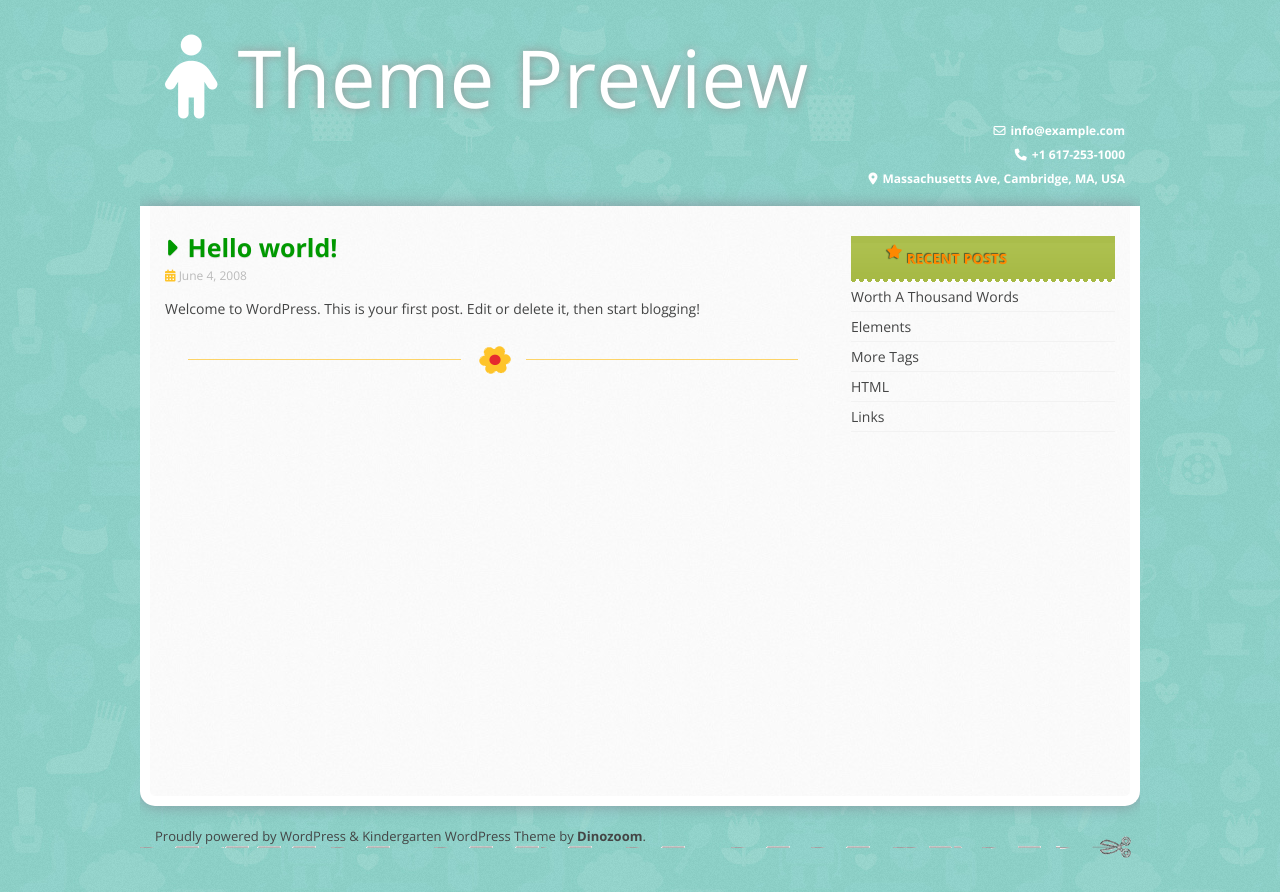
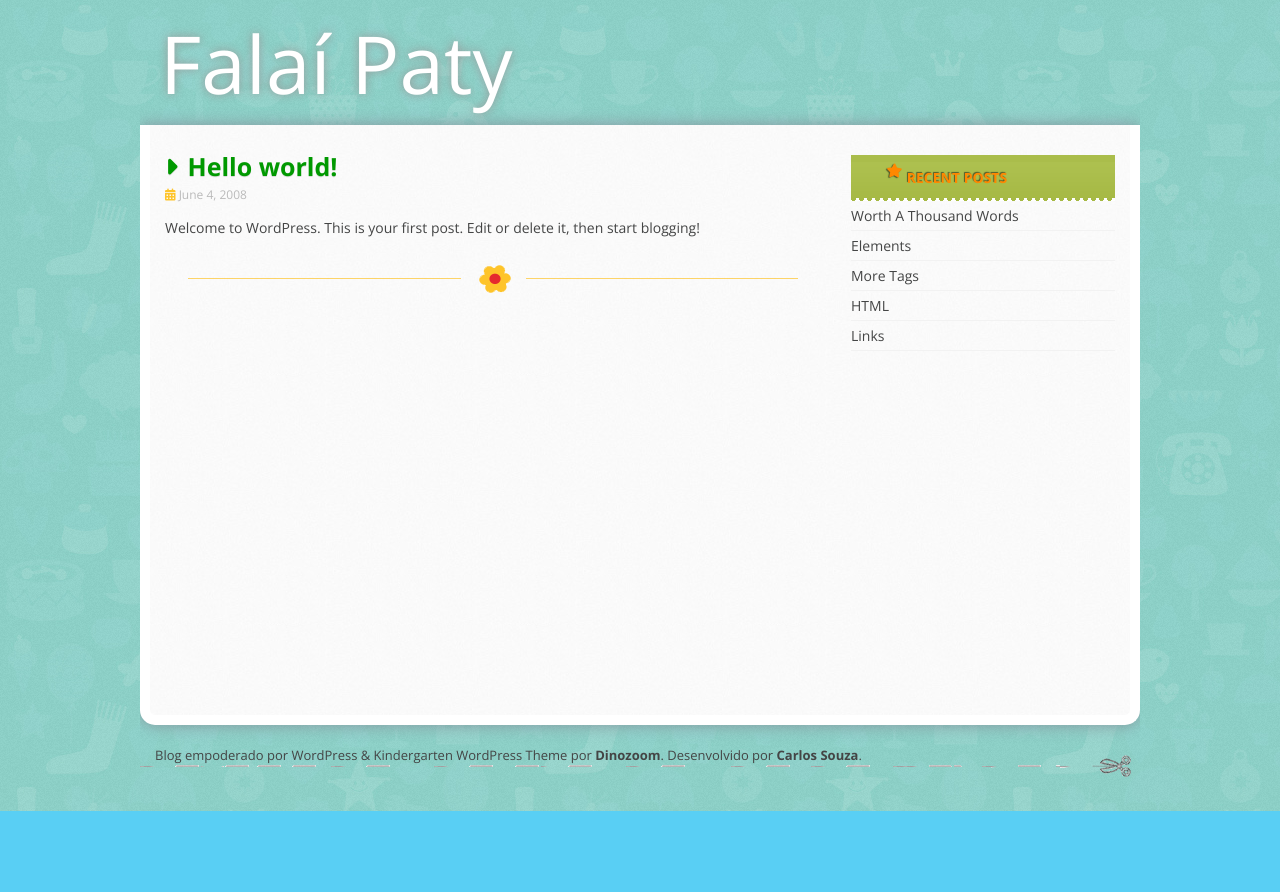
Before and after one commit to falai-paty/falai-paty.github.io, a plain HTML site: page index.html in a window 1280 px wide. After the commit the page ends 811 px from the top, so only its background shows below. Drawn offline with nearby package versions, Linux system fonts and the light colour scheme.

Commit message:
Alterando textos padrões da página principal

```diff
--- a/css/styleec94.css
+++ b/css/styleec94.css
@@ -993,7 +993,7 @@ header.site-header {
 }
 .site-title{
 	display:inline-block;
-	padding:10px 20px 0 5px;
+	padding:10px 20px 10px 5px;
 }
 .site-title .fa{
 	padding:10px 20px 0 5px;
--- a/index.html
+++ b/index.html
@@ -18,14 +18,10 @@
         <header id="masthead" class="site-header" role="banner">
             <div class="site-branding">
                 <div class="header-text">
-                    <h1 class="site-title"><i class="fa fa-3x fa-child"></i><a href="https://wp-themes.com/" rel="home">Theme Preview</a></h1>
+                    <h1 class="site-title"><a href="#" rel="home">Falaí Paty</a></h1>
                 </div>
                 <div class="header-search">
                     <div class="clear"></div>
-                    <div class="site-description">
-                        <i class="fa fa-envelope-o"></i>info@example.com
-                        <br><i class="fa fa-phone"></i>+1 617-253-1000
-                        <br><i class="fa fa-map-marker"></i>Massachusetts Ave, Cambridge, MA, USA </div>
                 </div>
                 <div class="clear"></div>
             </div>
@@ -93,7 +89,7 @@
         </div>
         <footer id="colophon" class="site-footer" role="contentinfo">
             <div class="site-info">
-                Proudly powered by WordPress <span class="sep"> &amp; </span> Kindergarten WordPress Theme by <strong><a href="http://dinozoom.com/">Dinozoom</a></strong>. </div>
+                Blog empoderado por WordPress <span class="sep"> &amp; </span> Kindergarten WordPress Theme por <strong><a href="http://dinozoom.com/">Dinozoom</a></strong>. Desenvolvido por <strong><a href="https://github.com/jcsfbass/">Carlos Souza</a></strong>.</div>
         </footer>
         <div id="back_top"><i class="fa fa-angle-up"></i></div>
     </div>
```
